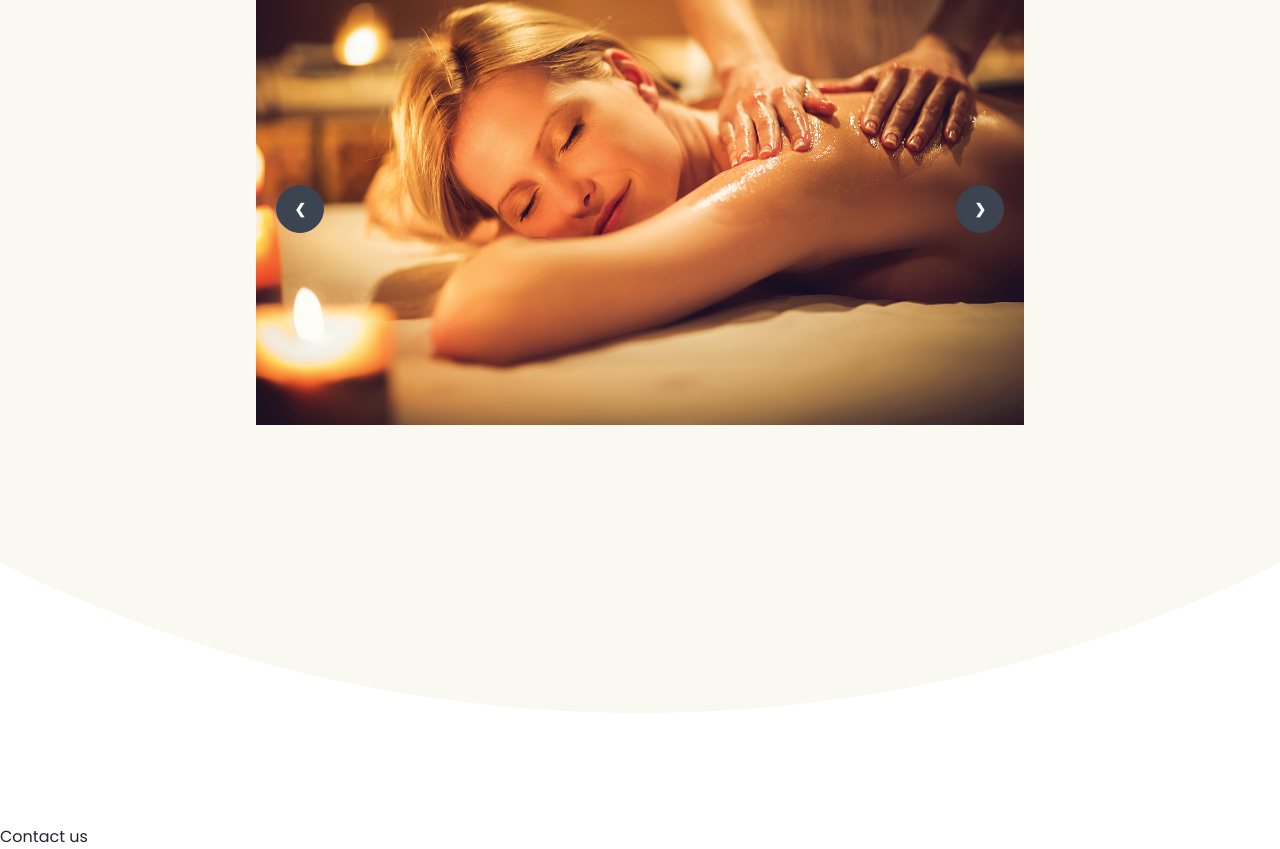
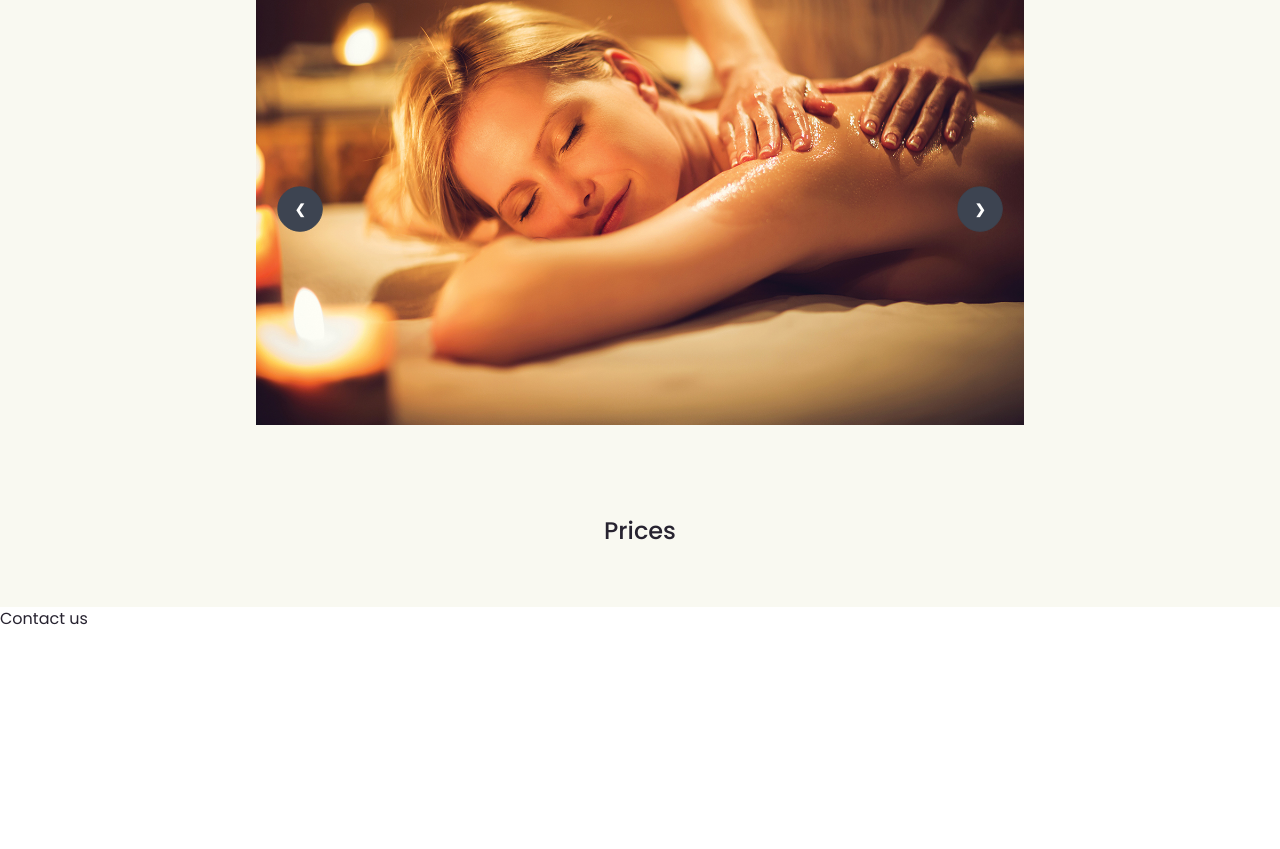
Before and after one commit to YSanj98/serene-naturist-re-design, a React (Vite) app: page / in a window 1280 px wide. Shown: the part 2873-3722 px from the top of the page. After the commit the page ends 3504 px from the top, so only its background shows below. Built offline with nearby package versions, Linux system fonts and the light colour scheme; a web font is replaced by a local one.

Commit message:
price section

```diff
--- a/src/components/Price/index.tsx
+++ b/src/components/Price/index.tsx
@@ -7,7 +7,8 @@ type Props = {
 
 const Price = (props: Props) => {
   return (
-    <div className="flex justify-center myclip bg-[#f9f9f1] pb-[400px] mt-20">
+    <>
+      <div className="flex justify-center bg-[#f9f9f1] pb-[50px] mt-20 md:hidden">
         <div className="carousel w-3/5 h-50 mt-20">
 
           <div id="slide1" className="carousel-item relative w-full">
@@ -43,8 +44,17 @@ const Price = (props: Props) => {
           </div>
 
         </div>
+      </div>
+
+      <div className="bg-[#f9f9f1] w-full ">
+        <h1 className="text-center text-2xl font-medium pt-10 pb-10">Prices</h1>
+        <div className="grid justify-around gap-5 lg:grid-cols-3 md:grid-cols-1 pt-5">
+
+
 
         </div>
+      </div>
+    </>
 
   )
 }
```
Lines whose indentation alone changed are shown as unchanged.
